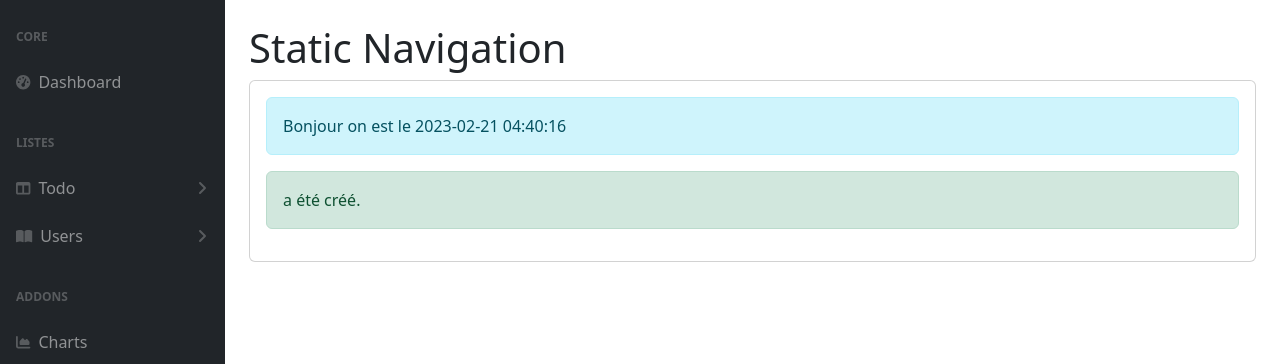
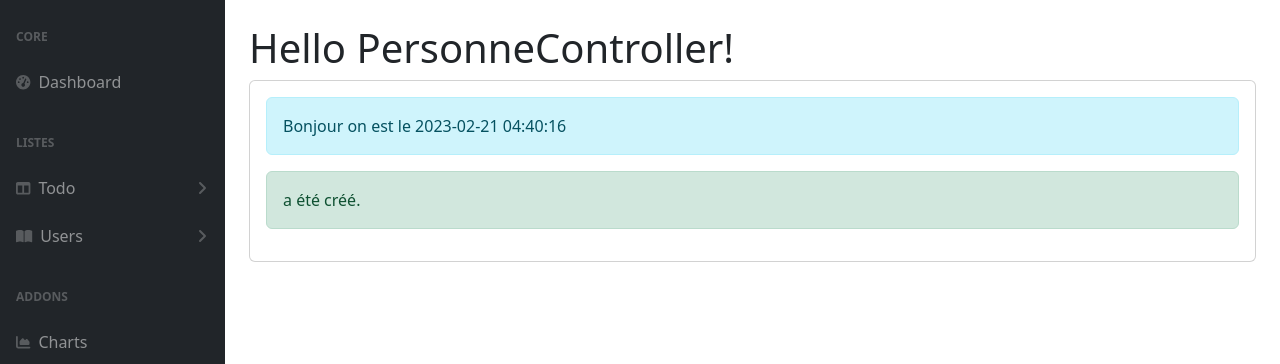
Before and after one commit to christian-marais/Catfish-symfony_project, a Symfony app: template templates/personne/index.html.twig in a window 1280 px wide. Shown: the part 56-420 px from the top of the page. Run offline with Twig, Linux system fonts and the light colour scheme; the template is opened without the code that fills it, so the values that code supplies are empty; some libraries are stand-ins or nearby versions.

Commit message:
correction du title de l'index.html.twig

```diff
--- a/templates/personne/index.html.twig
+++ b/templates/personne/index.html.twig
@@ -1,6 +1,6 @@
 {% extends 'template.html.twig' %}
 
-{% block title %}Hello PersonneController!{% endblock %}
+{% block PageTitle %}Hello PersonneController!{% endblock %}
 
 {% block body %}
 {{dump(personne)}}
```
